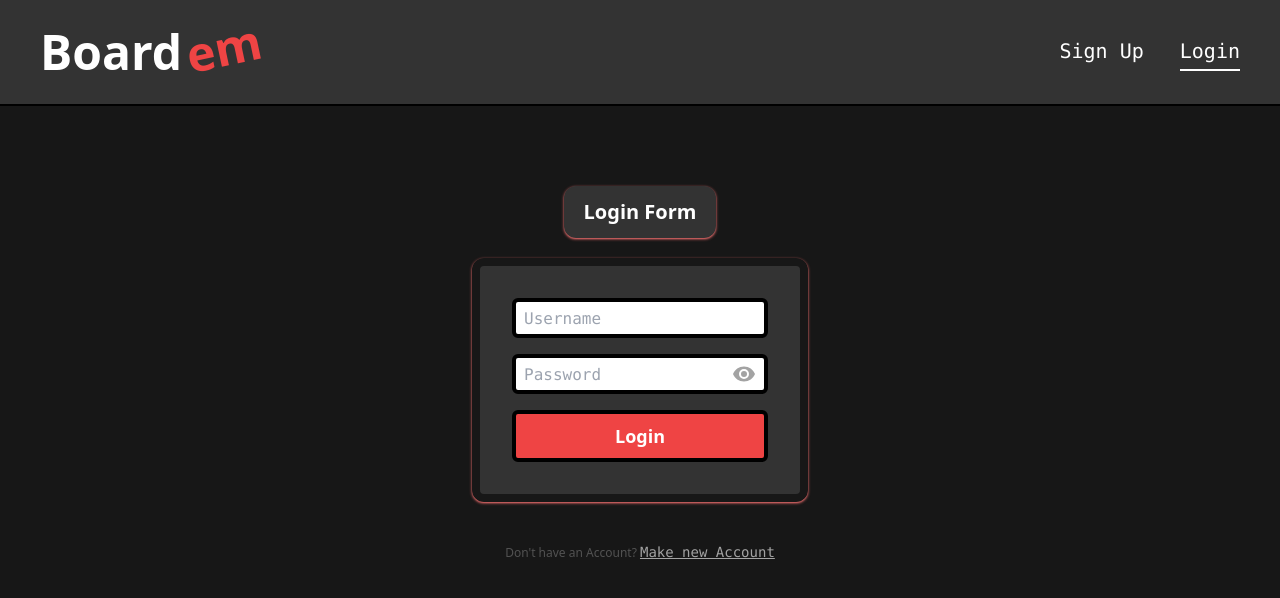
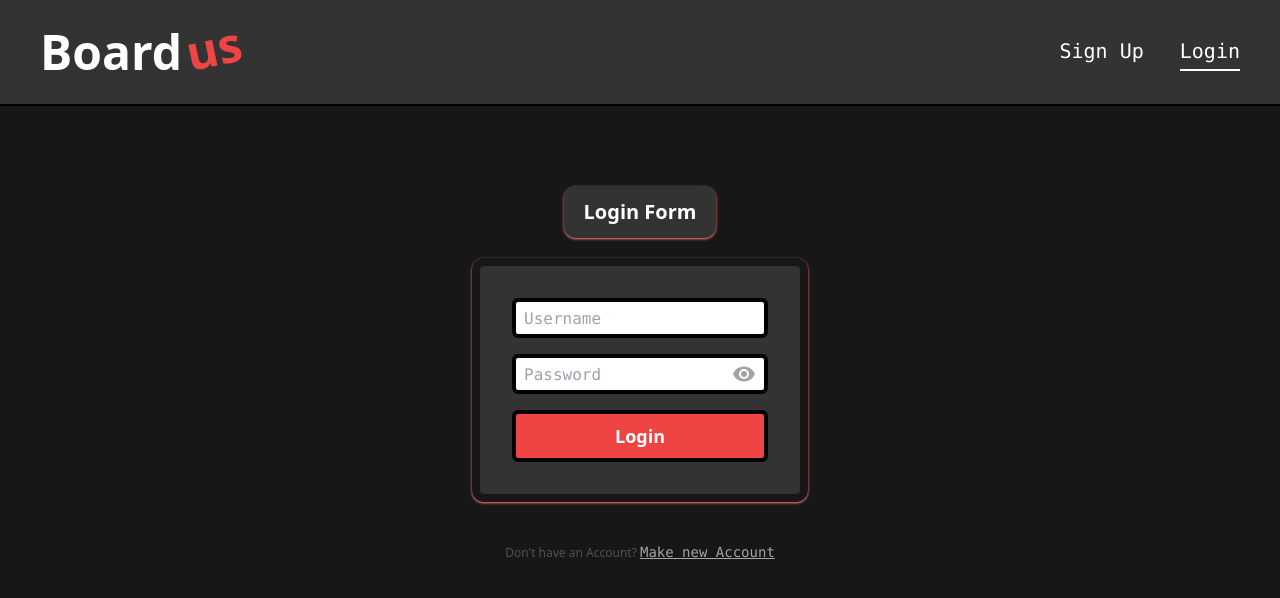
Before and after one commit to TahaShah141/boardem-frontend, a React (Vite) app: page /login in a window 1280 px wide. Shown: the top 598 px of the page. Built offline with nearby package versions, Linux system fonts and the light colour scheme; no server answers.

Commit message:
Exclusiveness

```diff
--- a/index.html
+++ b/index.html
@@ -3,7 +3,7 @@
   <head>
     <meta charset="UTF-8" />
     <meta name="viewport" content="width=device-width, initial-scale=1.0" />
-    <title>Board-em</title>
+    <title>Board-em for Rumish</title>
   </head>
   <body class=" bg-neutral-900">
     <div id="root"></div>
--- a/src/Components/Navbar.jsx
+++ b/src/Components/Navbar.jsx
@@ -8,7 +8,7 @@ export default function Navbar({isOpen, setOpen}) {
   return (
     <>
     <div className="hidden justify-between items-center p-7 bg-primary text-white md:px-10 sm:flex border-b-2 border-black">
-        <NavLink to="/" className="text-3xl font-bold md:text-5xl">Board<span className="text-red-500 inline-block -rotate-12 translate-x-1 -translate-y-1">em</span></NavLink>
+        <NavLink to="/" className="text-3xl font-bold md:text-5xl">Board<span className="text-red-500 inline-block -rotate-12 translate-x-1 -translate-y-1">us</span></NavLink>
         {user && (<div className="flex gap-4 text-lg md:gap-9 md:text-xl items-center">
         <NavLink className="nav-link" to="/">Home</NavLink>
         <NavLink className="nav-link" to="/boards">Boards</NavLink>
@@ -22,7 +22,7 @@ export default function Navbar({isOpen, setOpen}) {
     </div>
 
     <div className="relative flex justify-between items-center px-7 py-5 bg-primary text-white md:px-10 sm:hidden border-b-2 border-black z-0">
-        <NavLink onClick={() => setOpen(false)} to='/' className="text-3xl font-bold md:text-5xl">Board<span className="text-red-500 inline-block -rotate-12 translate-x-1 -translate-y-1">em</span></NavLink>
+        <NavLink onClick={() => setOpen(false)} to='/' className="text-3xl font-bold md:text-5xl">Board<span className="text-red-500 inline-block -rotate-12 translate-x-1 -translate-y-1">us</span></NavLink>
         <button onClick={() => setOpen(!isOpen)}className="text-white w-10 h-10">
           {isOpen ?
           <svg xmlns="http://www.w3.org/2000/svg" viewBox="0 0 24 24"><title>close</title><path d="M19,6.41L17.59,5L12,10.59L6.41,5L5,6.41L10.59,12L5,17.59L6.41,19L12,13.41L17.59,19L19,17.59L13.41,12L19,6.41Z" fill="currentColor" /></svg>:
```
